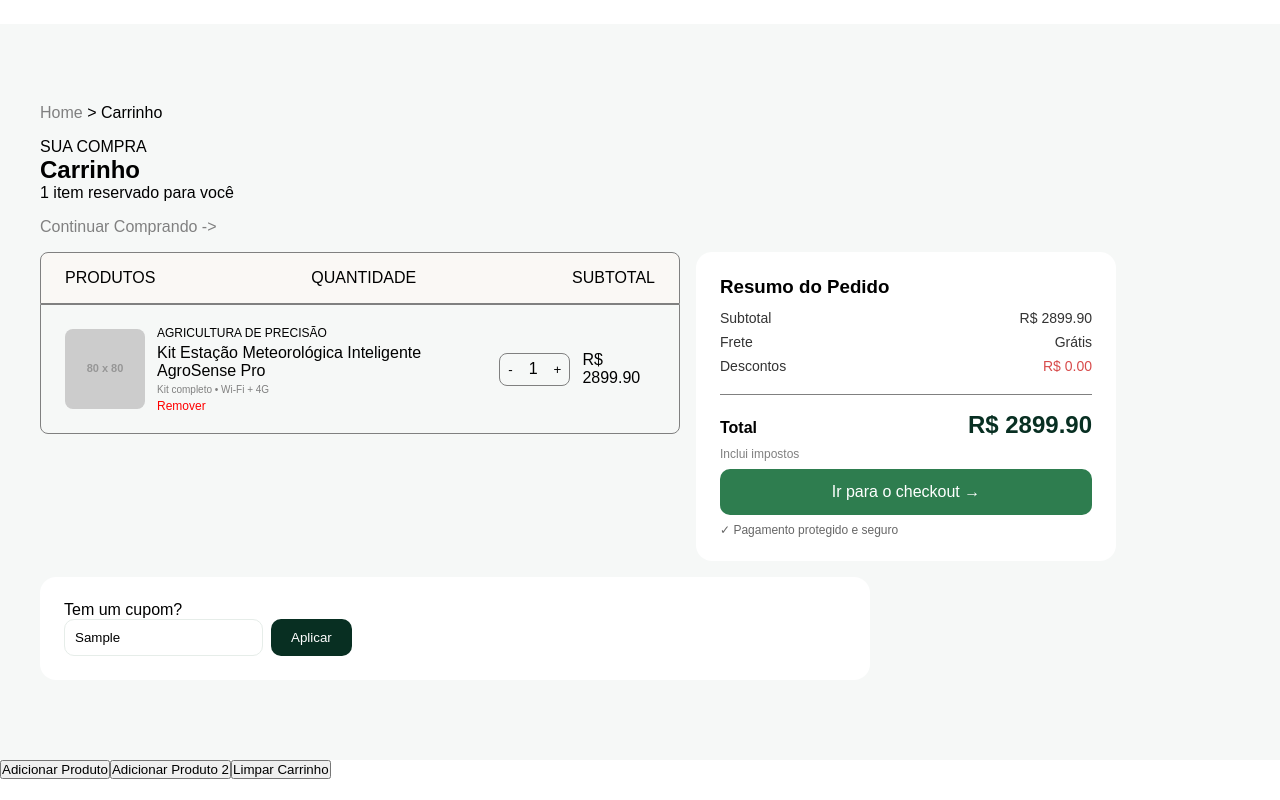
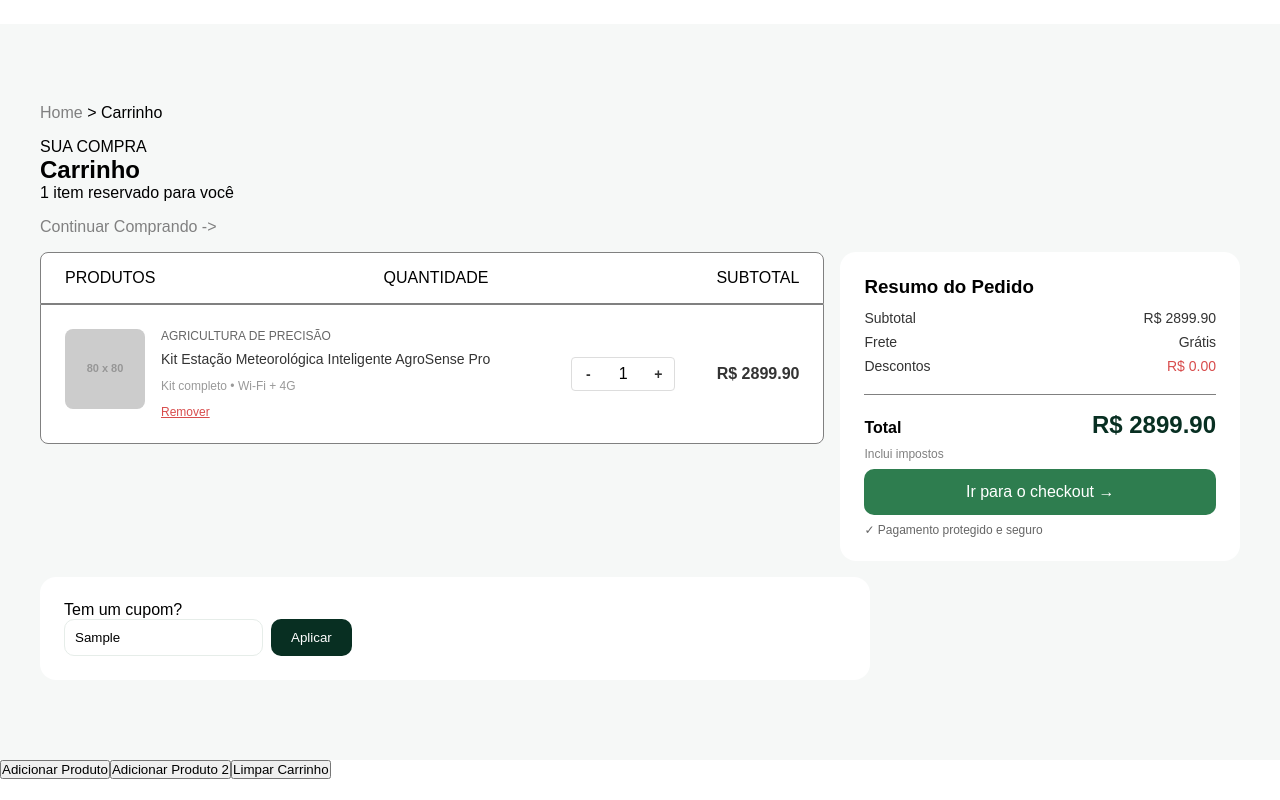
Before and after one commit to Phduartebjj/E-commerce-AgroAgrega, an Angular app in the folder e-commerce-AgroAgrega/: page /cart in a window 1280 px wide. Both pictures are taken after typing "Sample" into the empty fields and a click on the button "Adicionar Produto". Built offline with nearby package versions, Linux system fonts and the light colour scheme.

Commit message:
style: termina a estilização dos produtos do carrinho

```diff
--- a/e-commerce-AgroAgrega/src/app/features/cart/cart.css
+++ b/e-commerce-AgroAgrega/src/app/features/cart/cart.css
@@ -21,16 +21,22 @@
 }
 
 .btn.btn-remove {
-  color: red;
+  color: #d84c4c;
   cursor: pointer;
-  padding: 0px;
+  padding: 0;
   font-size: 12px;
+  background: none;
+  border: none;
+  text-align: left;
+  text-decoration: underline;
+  font-weight: 500;
+  margin-top: 4px;
 }
 
 .cart-items {
   display: flex;
   flex-direction: column;
-  max-width: 830px;
+  width: clamp(200px, 70vw, 830px);
 }
 
 .cart-header {
@@ -38,7 +44,7 @@
   display: flex;
   justify-content: space-between;
   align-items: center;
-  background-color: #faf8f5;
+  background-color: white;
   border: 1px solid gray;
   border-radius: 8px 8px 0px 0px;
 }
@@ -59,6 +65,17 @@ img {
   border-radius: 8px;
 }
 
+.product-info img {
+  flex-shrink: 0;
+}
+
+.product-details {
+  display: flex;
+  flex-direction: column;
+  gap: 4px;
+  flex: 1;
+}
+
 .summary-infos {
   display: flex;
   flex-direction: column;
@@ -74,38 +91,79 @@ img {
 }
 
 .product-item {
-  display: flex;
+  display: grid;
+  grid-template-columns: 1fr auto auto;
   align-items: center;
   padding: 24px;
   border: 1px solid gray;
-  justify-content: space-between;
-  width: clamp(25rem,50vw,830px);
-  max-height: 130px;
-  gap: 0.75rem;
+  gap: 24px;
+  width: 100%;
+  background-color: white;
+}
+
+.product-info {
+  display: flex;
+  gap: 16px;
+  align-items: flex-start;
+  flex: 1;
 }
 
 .product-quantity {
   display: flex;
   align-items: center;
   gap: 8px;
-  border: 1px solid gray;
-  border-radius: 8px;
+  border: 1px solid #ddd;
+  border-radius: 4px;
+  padding: 4px;
+  min-width: 80px;
+  justify-content: center;
+}
+
+.product-quantity span {
+  min-width: 30px;
+  text-align: center;
+  font-weight: 500;
 }
 
 .product-quantity button {
   background-color: inherit;
   border: none;
   cursor: pointer;
-  padding: 8px;
+  padding: 4px 8px;
+  font-size: 14px;
+  color: #333;
+  font-weight: bold;
+  min-width: 24px;
 }
 
 .product-category {
   font-size: 12px;
+  color: #666;
+  margin: 0;
+  text-transform: uppercase;
+  font-weight: 500;
+}
+
+.product-title {
+  font-size: 14px;
+  font-weight: 500;
+  margin: 4px 0;
+  color: #333;
 }
 
 .product-description {
-  font-size: 10px;
-  color: gray;
+  font-size: 12px;
+  color: #999;
+  margin: 4px 0;
+}
+
+.product-price {
+  font-size: 16px;
+  font-weight: bold;
+  color: #333;
+  margin: 0;
+  text-align: right;
+  min-width: 100px;
 }
 
 .input {
@@ -138,7 +196,8 @@ img {
   padding: 24px 24px;
   background-color: white;
   border-radius: 16px;
-  max-width: 830px;
+
+  width: clamp(200px, 70vw, 830px);
 }
 
 .product-item:last-child {
@@ -161,7 +220,7 @@ img {
   gap: 12px;
 }
 
-.summary-total{
+.summary-total {
   border-top: 1px solid gray;
   display: flex;
   flex-direction: column;
@@ -194,7 +253,7 @@ img {
 }
 
 .btn.btn-checkout {
-  background-color: #2E7D4F;
+  background-color: #2e7d4f;
   color: white;
   border: none;
   padding: 14px 20px;
--- a/e-commerce-AgroAgrega/src/app/features/cart/cart.html
+++ b/e-commerce-AgroAgrega/src/app/features/cart/cart.html
@@ -30,12 +30,14 @@
       </div>
       @for (item of cartItems(); track item.product.id) {
         <div class="product-item">
-          <img [src]="item.product.images" alt="{{ item.product.title }}" />
-          <div class="product-details">
-            <p class="product-category">{{ item.product.category }}</p>
-            <p>{{ item.product.title }}</p>
-            <p class="product-description">{{ item.product.description }}</p>
-            <button class="btn btn-remove" (click)="removeProduct(item.product)">Remover</button>
+          <div class="product-info">
+            <img [src]="item.product.images" alt="{{ item.product.title }}" />
+            <div class="product-details">
+              <p class="product-category">{{ item.product.category }}</p>
+              <p class="product-title">{{ item.product.title }}</p>
+              <p class="product-description">{{ item.product.description }}</p>
+              <button class="btn btn-remove" (click)="removeProduct(item.product)">Remover</button>
+            </div>
           </div>
           <div class="product-quantity">
             @if (item.quantity === 1) {
@@ -43,10 +45,10 @@
             } @else {
               <button (click)="decreaseProductQuantity(item.product)">-</button>
             }
-            <p>{{ item.quantity }}</p>
+            <span>{{ item.quantity }}</span>
             <button (click)="addProduct(item.product)">+</button>
           </div>
-          <p class="product-price">{{ item.product.price | precoFormatado }}</p>
+          <p class="product-price">{{ item.product.price * item.quantity | precoFormatado }}</p>
         </div>
       }
     </section>
```
